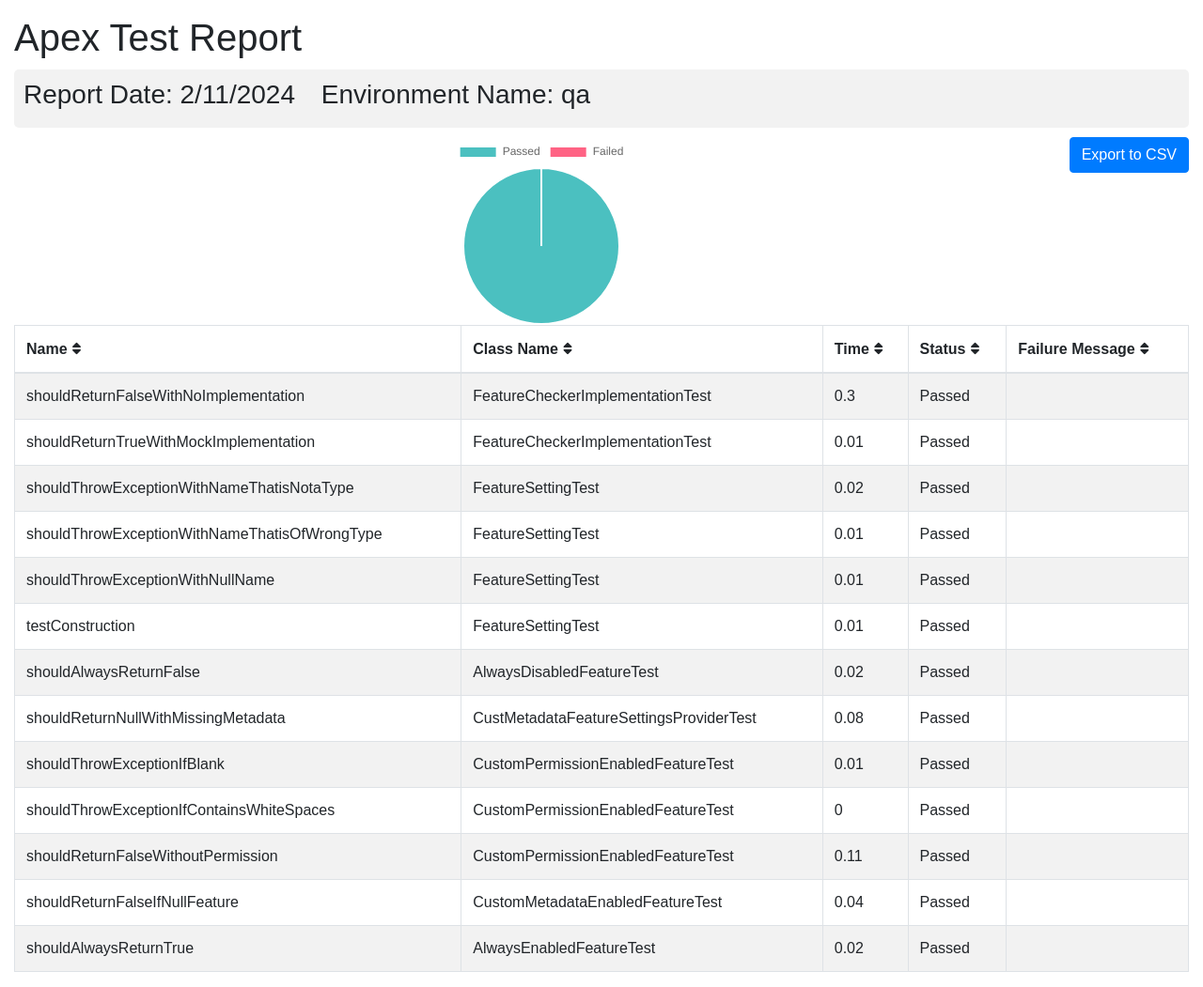
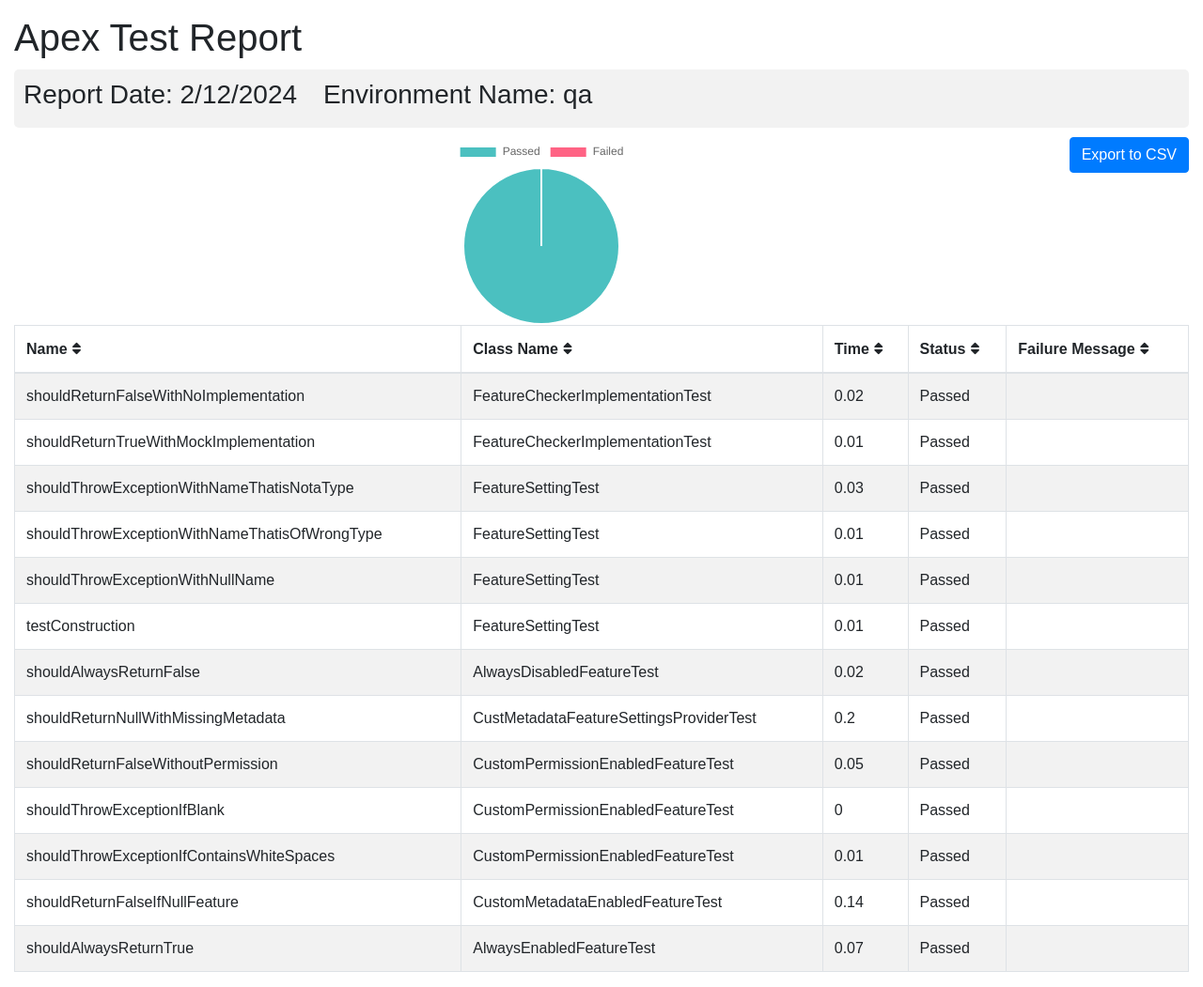
Before and after one commit to flxbl-io/sfops-dashboard, a Jekyll site: the page apextestResults/qa.html, which Jekyll copies as it is, in a window 1280 px wide. Shown: the whole page at 94% size. Built offline with Jekyll 4.4.1, drawn with Linux system fonts in a browser that asks for light colours.

Commit message:
Updated apex test results

```diff
--- a/apextestResults/qa.html
+++ b/apextestResults/qa.html
@@ -102,7 +102,7 @@
       <div class="container-fluid">
         <h1 class="mt-3">Apex Test Report</h1>
         <div class="info-card">
-        <h3>Report Date: 2/11/2024 <span style="margin-left: 20px;">Environment Name: qa</span></h3>
+        <h3>Report Date: 2/12/2024 <span style="margin-left: 20px;">Environment Name: qa</span></h3>
         </div>
         <button onclick="exportTableToCSV('testReport.csv')" class="btn btn-primary float-right">Export to CSV</button>
         <div id="chart-container">
@@ -123,7 +123,7 @@
         <tr>
           <td>shouldReturnFalseWithNoImplementation</td>
           <td>FeatureCheckerImplementationTest</td>
-          <td>0.3</td>
+          <td>0.02</td>
           <td>Passed</td>
           <td></td>
         </tr>
@@ -137,7 +137,7 @@
         <tr>
           <td>shouldThrowExceptionWithNameThatisNotaType</td>
           <td>FeatureSettingTest</td>
-          <td>0.02</td>
+          <td>0.03</td>
           <td>Passed</td>
           <td></td>
         </tr>
@@ -172,42 +172,42 @@
         <tr>
           <td>shouldReturnNullWithMissingMetadata</td>
           <td>CustMetadataFeatureSettingsProviderTest</td>
-          <td>0.08</td>
+          <td>0.2</td>
+          <td>Passed</td>
+          <td></td>
+        </tr>
+        <tr>
+          <td>shouldReturnFalseWithoutPermission</td>
+          <td>CustomPermissionEnabledFeatureTest</td>
+          <td>0.05</td>
           <td>Passed</td>
           <td></td>
         </tr>
         <tr>
           <td>shouldThrowExceptionIfBlank</td>
           <td>CustomPermissionEnabledFeatureTest</td>
-          <td>0.01</td>
+          <td>0</td>
           <td>Passed</td>
           <td></td>
         </tr>
         <tr>
           <td>shouldThrowExceptionIfContainsWhiteSpaces</td>
           <td>CustomPermissionEnabledFeatureTest</td>
-          <td>0</td>
-          <td>Passed</td>
-          <td></td>
-        </tr>
-        <tr>
-          <td>shouldReturnFalseWithoutPermission</td>
-          <td>CustomPermissionEnabledFeatureTest</td>
-          <td>0.11</td>
+          <td>0.01</td>
           <td>Passed</td>
           <td></td>
         </tr>
         <tr>
           <td>shouldReturnFalseIfNullFeature</td>
           <td>CustomMetadataEnabledFeatureTest</td>
-          <td>0.04</td>
+          <td>0.14</td>
           <td>Passed</td>
           <td></td>
         </tr>
         <tr>
           <td>shouldAlwaysReturnTrue</td>
           <td>AlwaysEnabledFeatureTest</td>
-          <td>0.02</td>
+          <td>0.07</td>
           <td>Passed</td>
           <td></td>
         </tr>
```
